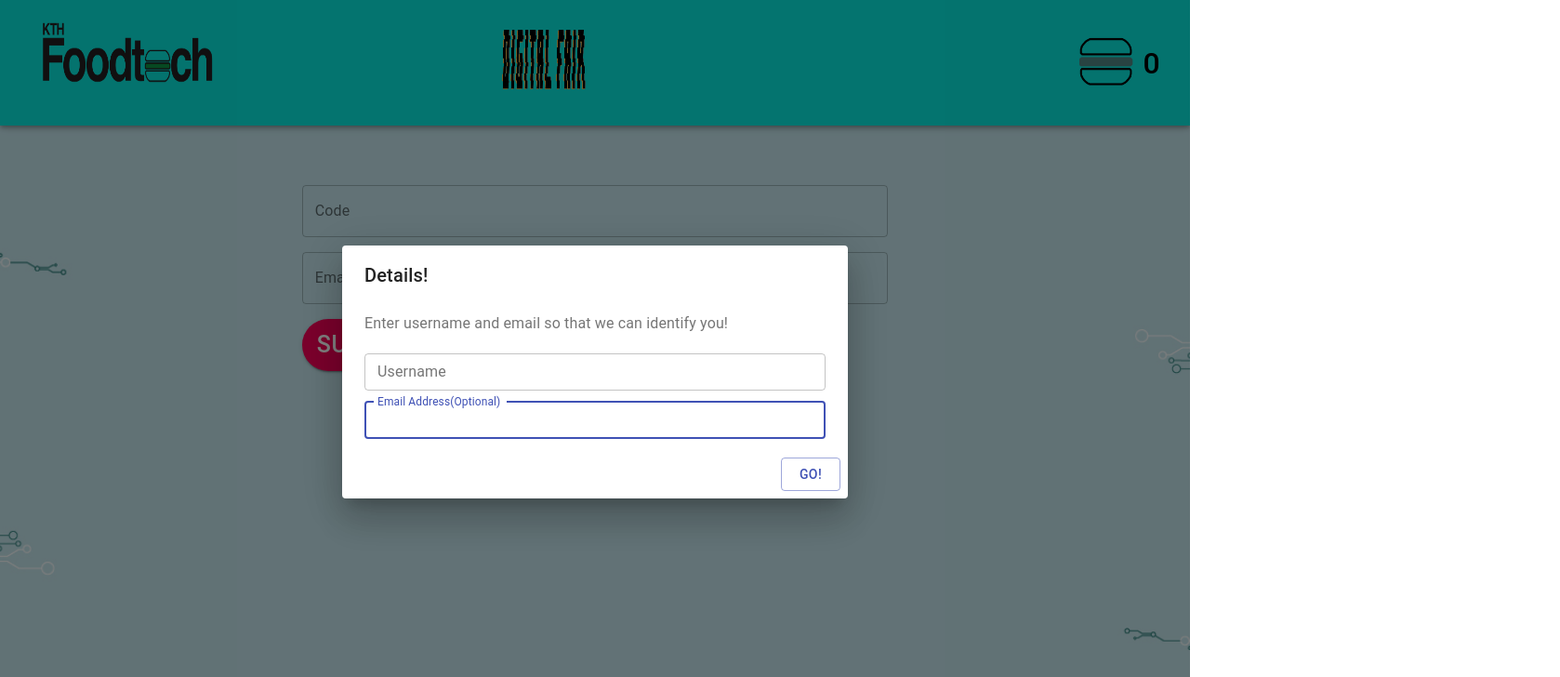
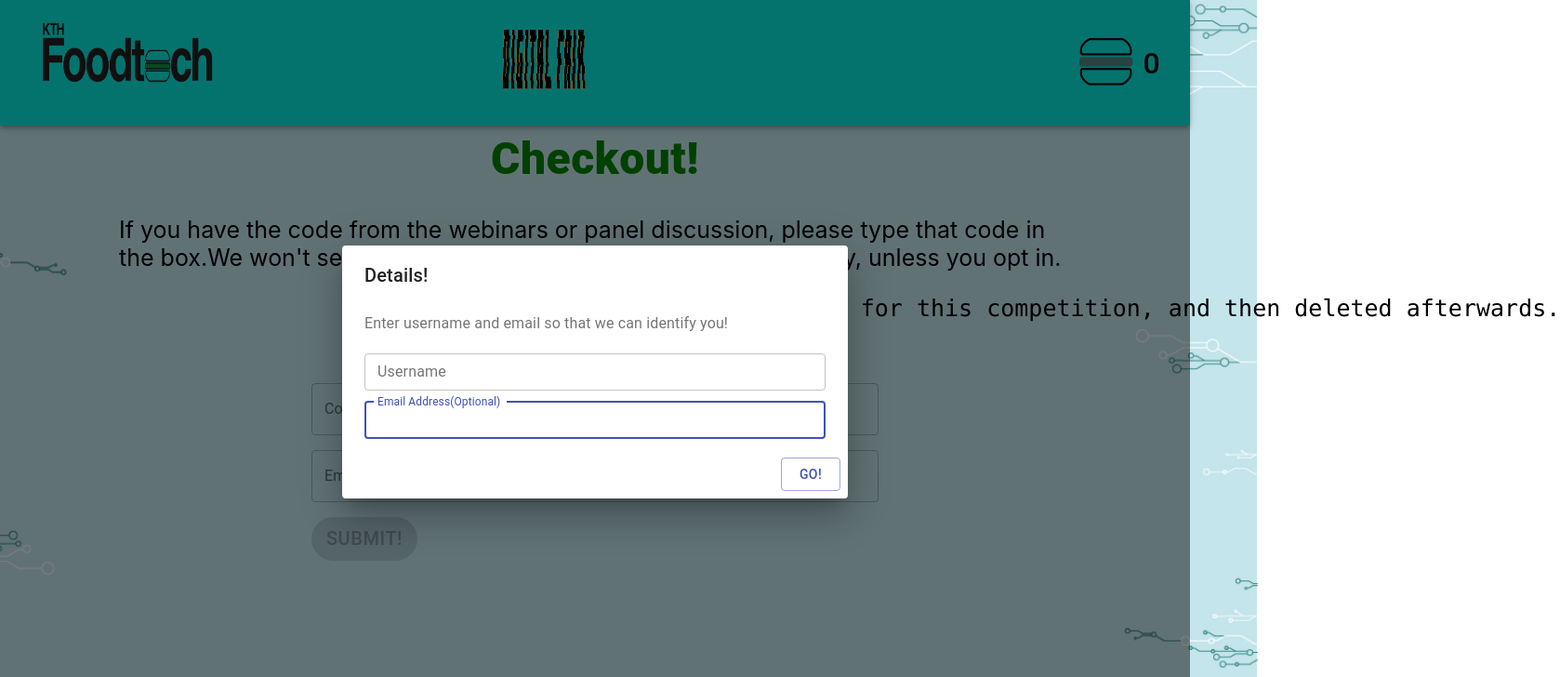
Before and after one commit to Sanskar95/kthfoodtech-digitalfair-ui, a React (Create React App) app: page /checkout in a window 1280 px wide. Shown: the top 728 px of the page at 93% size, 1678 px wide, since content can reach past the window. Built offline with nearby package versions, Linux system fonts and the light colour scheme.

Commit message:
added text on checkout page

```diff
--- a/src/Screens/CodeCheckoutScreen.js
+++ b/src/Screens/CodeCheckoutScreen.js
@@ -1,15 +1,19 @@
 import React, { Component } from "react";
 import { withStyles } from "@material-ui/styles";
 import TextField from "@material-ui/core/TextField";
-import {applyCode} from "../Rest/UserService"
+import { applyCode } from "../Rest/UserService";
 import { toast } from "react-toastify";
-import 'react-toastify/dist/ReactToastify.css';
-
+import "react-toastify/dist/ReactToastify.css";
+import Markdown from "markdown-to-jsx";
 
 
 import Button from "@material-ui/core/Button";
+import { Typography } from "@material-ui/core";
 toast.configure();
 
+const markdown = `If you have the code from the webinars or panel discussion, please type that code in the box.We won't sell or share your information with any third party, unless you opt in.
+
+                            Your email will only be used for this competition, and then deleted afterwards.`;
 
 const styles = () => ({
   textField: {
@@ -31,21 +35,40 @@ class CheckoutScreen extends Component {
     this.setState({ [event.target.id]: event.target.value });
   };
 
-  handleSubmit=()=>{
-    const {code, email}= this.state
-    applyCode(localStorage.getItem('username'), email, code).then(()=>{
-      toast.success("Code Applied SuccessFully")
+  handleSubmit = () => {
+    const { code, email } = this.state;
+    applyCode(localStorage.getItem("username"), email, code)
+      .then(() => {
+        toast.success("Code Applied SuccessFully");
         window.location.reload();
-    }).catch(()=>{
-      toast.error("Invalid Code!")
       })
-  }
+      .catch(() => {
+        toast.error("Invalid Code!");
+      });
+  };
 
   render() {
     const { classes } = this.props;
     return (
+      <div>
+        <Typography style={{fontSize: '3rem', fontWeight: '800',textAlign: 'center', color: 'green'}}>Checkout!</Typography>
+        <Markdown
+          style={{
+            width: "80%",
+            fontSize: "25px",
+            display: "block",
+            marginRight: "auto",
+            marginLeft: "auto",
+          }}
+          children={markdown}
+        />
+
         <div
-        style={{ display: "flex", justifyContent: "center", marginTop: "3rem" }}
+          style={{
+            display: "flex",
+            justifyContent: "center",
+            marginTop: "3rem",
+          }}
         >
           <form>
             <TextField
@@ -69,8 +92,9 @@ class CheckoutScreen extends Component {
               style={{
                 borderRadius: "30px",
                 marginTop: "1rem",
-              fontSize: "25px",
+                fontSize: "20px",
               }}
+              disabled={!(this.state.email && this.state.code)}
               variant="contained"
               color="secondary"
               onClick={this.handleSubmit}
@@ -79,6 +103,7 @@ class CheckoutScreen extends Component {
             </Button>
           </form>
         </div>
+      </div>
     );
   }
 }
```
Lines whose indentation alone changed are shown as unchanged.
